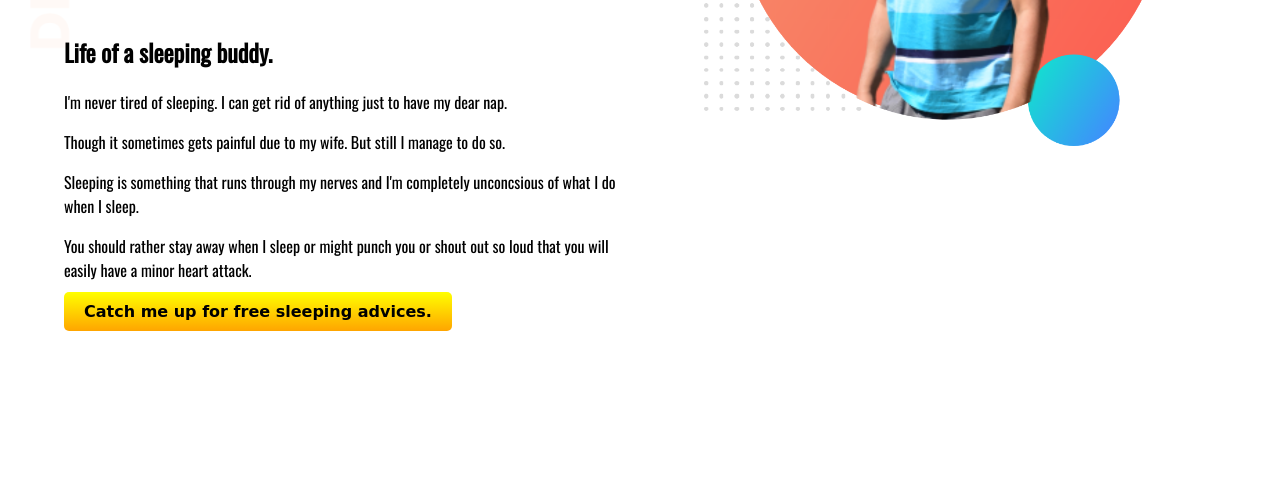
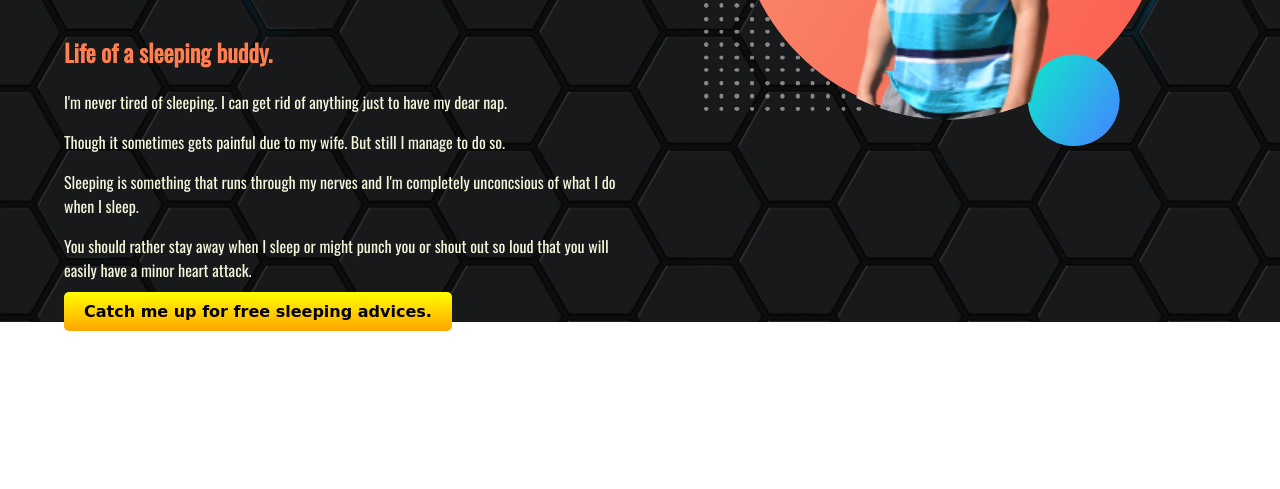
Before and after one commit to asmaliha/developer-portfolio, a plain HTML site: page index.html in a window 1280 px wide. Shown: the part 311-800 px from the top of the page. Drawn offline with nearby package versions, Linux system fonts and the light colour scheme; files whose address does not match are found by name.

Commit message:
background

```diff
--- a/style.css
+++ b/style.css
@@ -34,6 +34,12 @@ padding-right: 300%;
     color: black ;
 }
 .top-banner{
-background-image: url(images/top-banner.png);
+background-image: url(images/359057.jpg);
 background-repeat: no-repeat;
 }
+h2 {
+    color: coral;
+}
+p {
+    color: beige;
+}
```
Also changed, not shown: images/359057.jpg (added).
